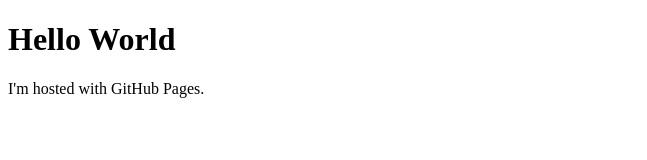
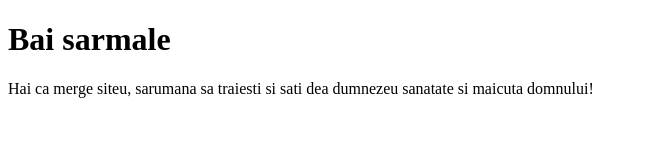
Before and after one commit to SoulSylver/SoulSylver.github.io, a plain HTML site: page index.html in a window 1280 px wide. Shown: the whole page, without its empty margins (0-647 px from the left). Drawn offline with Linux system fonts and the light colour scheme.

Commit message:
Update index.html

```diff
--- a/index.html
+++ b/index.html
@@ -1,7 +1,7 @@
 <!DOCTYPE html>
 <html>
 <body>
-<h1>Hello World</h1>
-<p>I'm hosted with GitHub Pages.</p>
+<h1>Bai sarmale</h1>
+<p>Hai ca merge siteu, sarumana sa traiesti si sati dea dumnezeu sanatate si maicuta domnului!</p>
 </body>
 </html>
```
